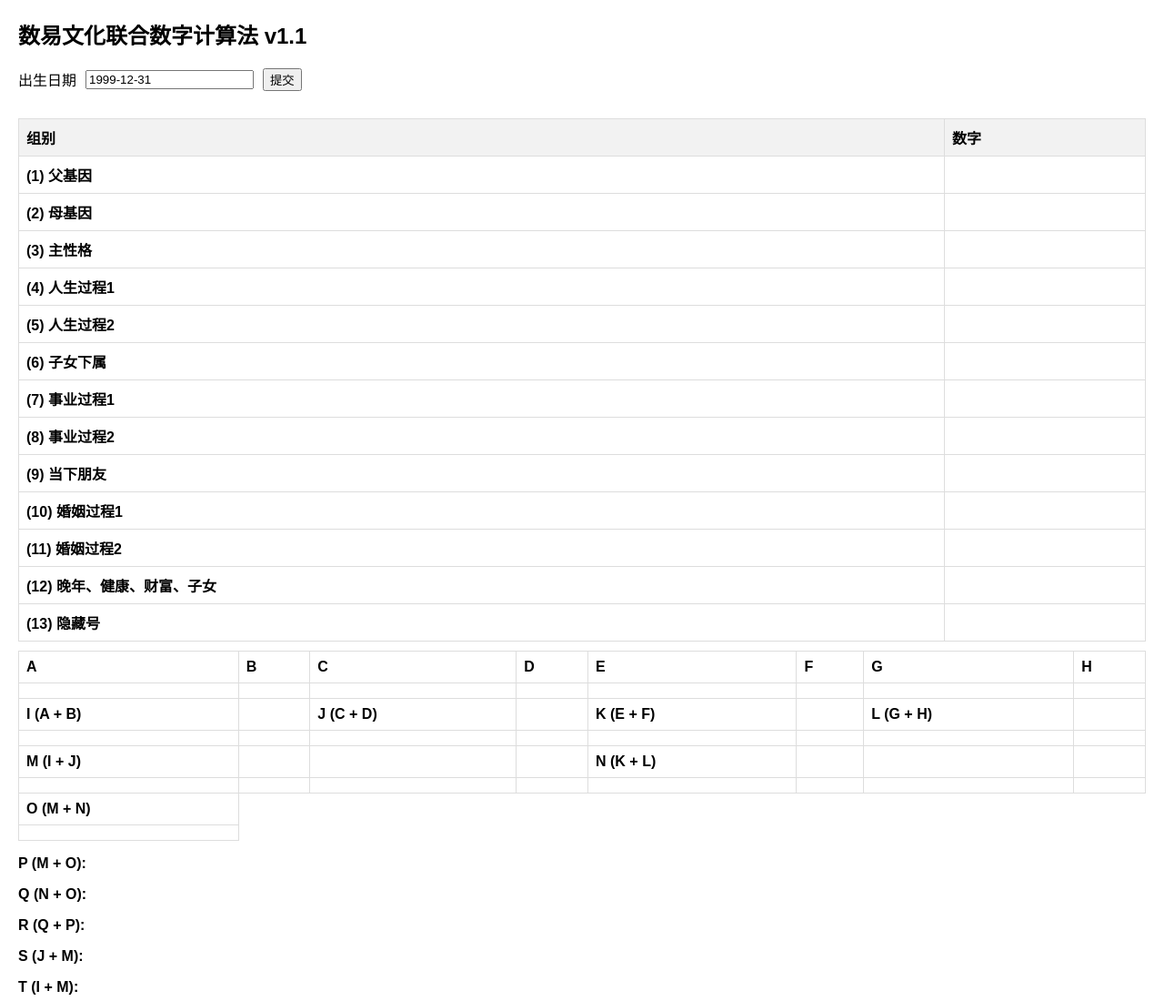
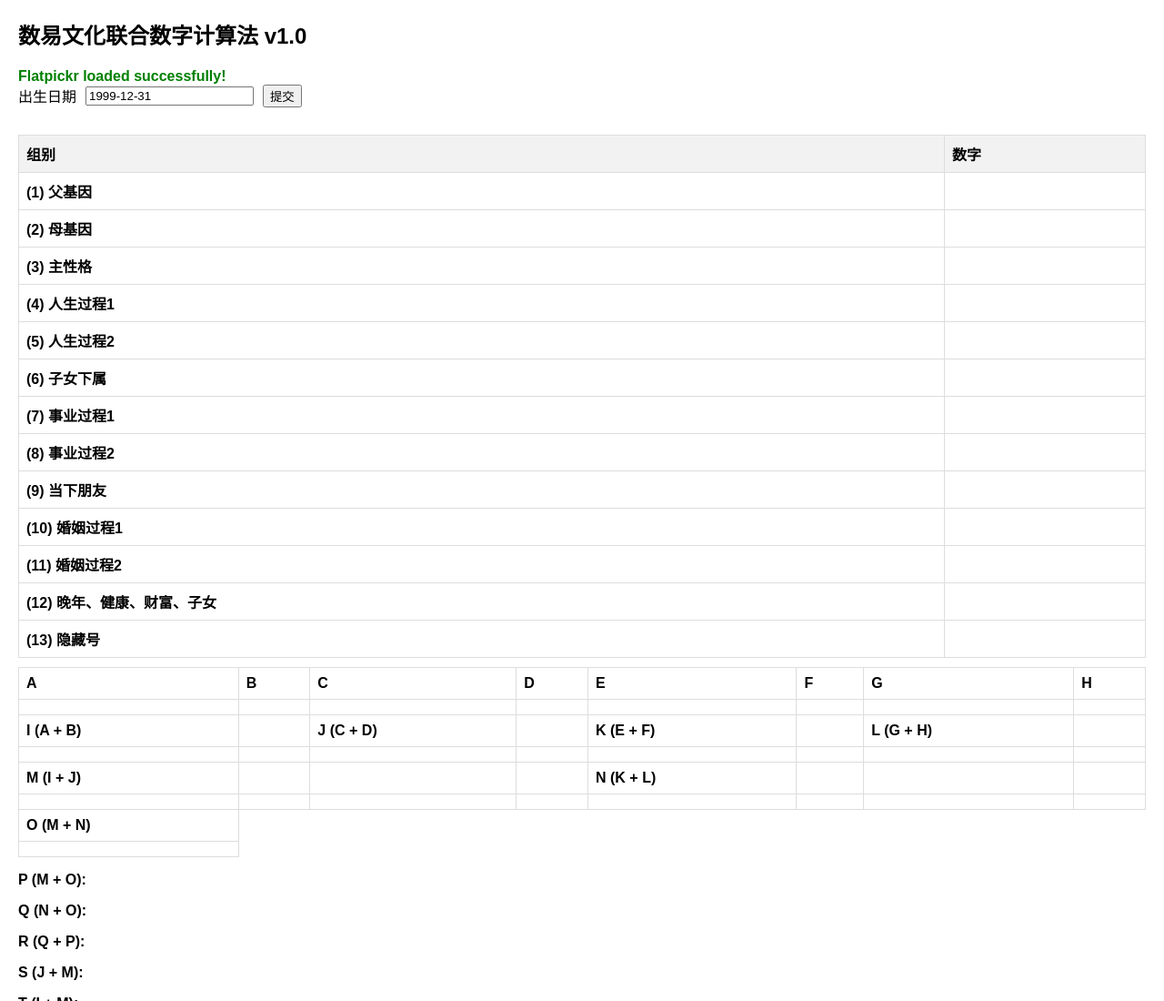
Before and after one commit to alvintee88/shuyi, a plain HTML site: page index.html in a window 1280 px wide. Shown: the top 1100 px of the page at 91% size. Drawn offline with nearby package versions, Linux system fonts and the light colour scheme.

Commit message:
Update index.html

```diff
--- a/index.html
+++ b/index.html
@@ -38,12 +38,17 @@
             border: 1px solid #000;
             margin-top: 20px;
         }
+        #loadStatus { /* Added style for the status message */
+            margin-top: 10px;
+            font-weight: bold;
+            color: green;
+        }
     </style>
 </head>
 <body>
 
-    <h2>数易文化联合数字计算法 v1.1</h2>
-
+    <h2>数易文化联合数字计算法 v1.0</h2>
+    <div id="loadStatus">Loading scripts...</div>
     <div class="container">
         <label for="dob">出生日期</label>
         <input type="text" id="dob" placeholder="Select Date">
@@ -200,8 +205,12 @@
 	<script src="https://cdn.jsdelivr.net/npm/flatpickr"></script>
     <script>
 	// Initialize Flatpickr when the DOM is loaded
+     // Get the status element
+        const loadStatusElement = document.getElementById('loadStatus');
+
         document.addEventListener('DOMContentLoaded', (event) => {
-            flatpickr("#dob", {
+		   try {
+				flatpickr("#dob", {
                 dateFormat: "Y-m-d", // Output format (Year-Month-Day)
                 defaultDate: "today", // Set default date to today
                 // Enable year and month dropdowns
@@ -213,6 +222,13 @@
                 maxDate: "2100-12-31", // Example: restrict max date
                 // Hooks to ensure it's robust for mobile and desktop
             });
+                loadStatusElement.textContent = "Flatpickr loaded successfully!";
+                loadStatusElement.style.color = "green"; // Make it green on success
+            } catch (error) {
+                loadStatusElement.textContent = `Error loading Flatpickr: ${error.message}`;
+                loadStatusElement.style.color = "red"; // Make it red on error
+                console.error("Flatpickr initialization error:", error); // Also log to console for debugging
+            }
         });
         // Function to format date as YYYY-MM-DD
         function getTodayDateString() {
```
